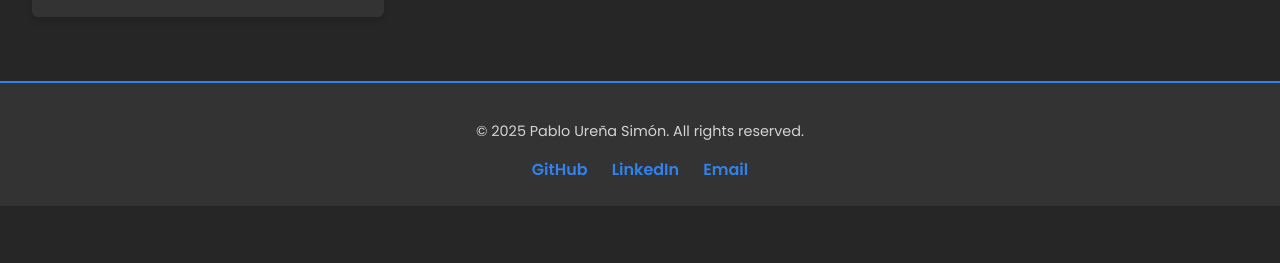
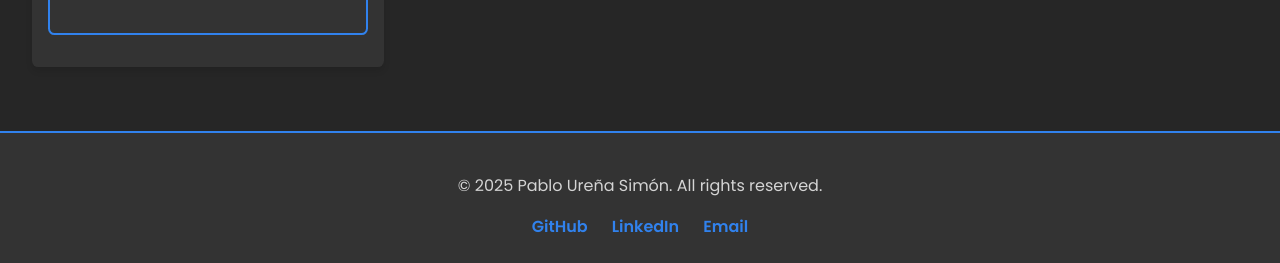
Before and after one commit to PA10BLO/pa10blo.github.io, a plain HTML site: page PortFolio/index.html in a window 1280 px wide. Shown: the part 2140-2403 px from the top of the page. Before the commit the page ends 2346 px from the top, so only its background shows below. Drawn offline with Linux system fonts and the light colour scheme.

Commit message:
improvements

```diff
--- a/PortFolio/css/styles.css
+++ b/PortFolio/css/styles.css
@@ -439,21 +439,21 @@ body.dark {
     text-align: center;
     border-top: 2px solid var(--primary-color);
     margin-top: 2em;
+    display: flex; /* Activa Flexbox */
+    flex-direction: column; /* Asegura que los elementos estén en columna */
+    align-items: center; /* Centra horizontalmente los elementos */
+    justify-content: center; /* Centra verticalmente si es necesario */
 }
 
 .footer_content {
     max-width: 1200px;
-    margin: 0 auto;
-}
-
-.footer_text {
-    font-size: 0.9rem;
-    margin-bottom: 1em;
+    width: 100%; /* Asegura que ocupe todo el ancho disponible */
+    text-align: center; /* Centra el texto dentro del contenido */
 }
 
 .footer_links {
     display: flex;
-    justify-content: center;
+    justify-content: center; /* Centra los enlaces horizontalmente */
     gap: 1.5em;
 }
 
@@ -466,12 +466,6 @@ body.dark {
 
 .footer_link:hover {
     color: var(--text-color);
-}
-
-/*NO-MARGIN RESET*/
-
-.no-margin{
-    margin: 0;
 }
 
 /*ANIMATION*/
```
